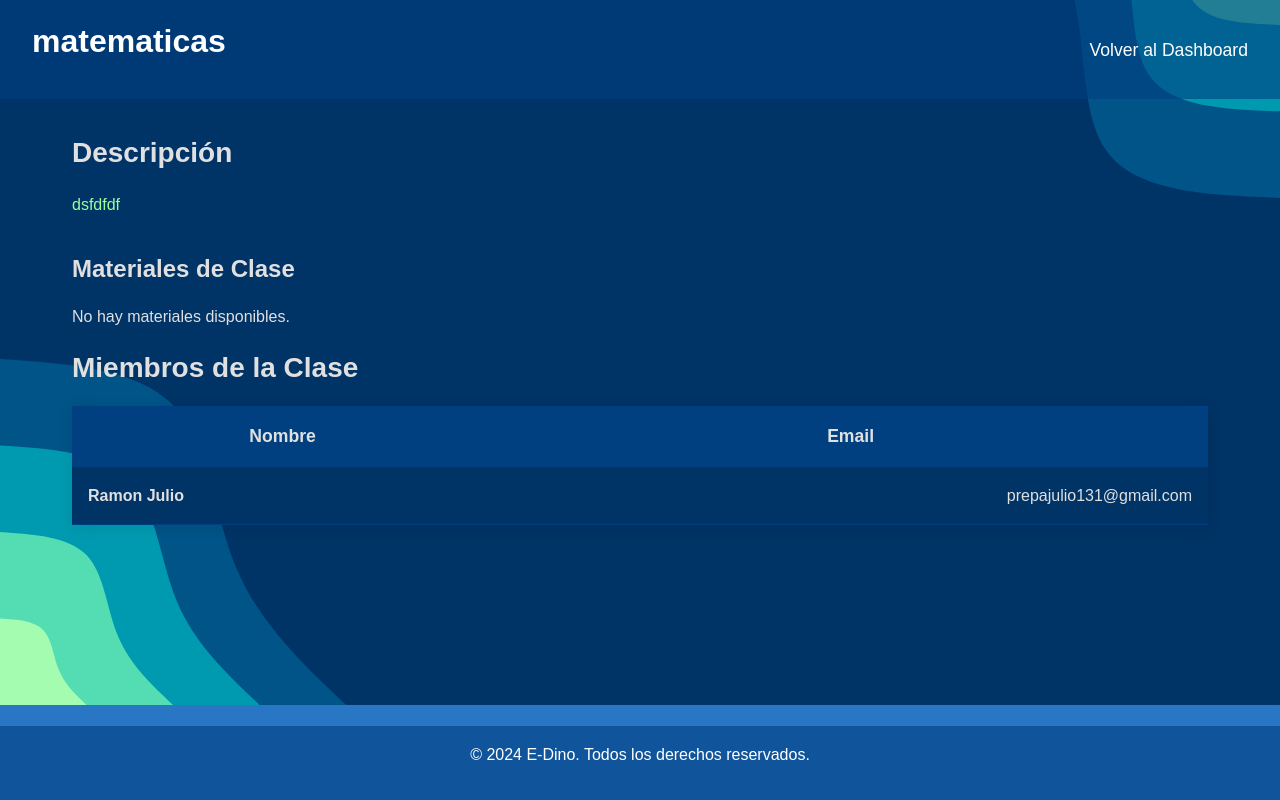
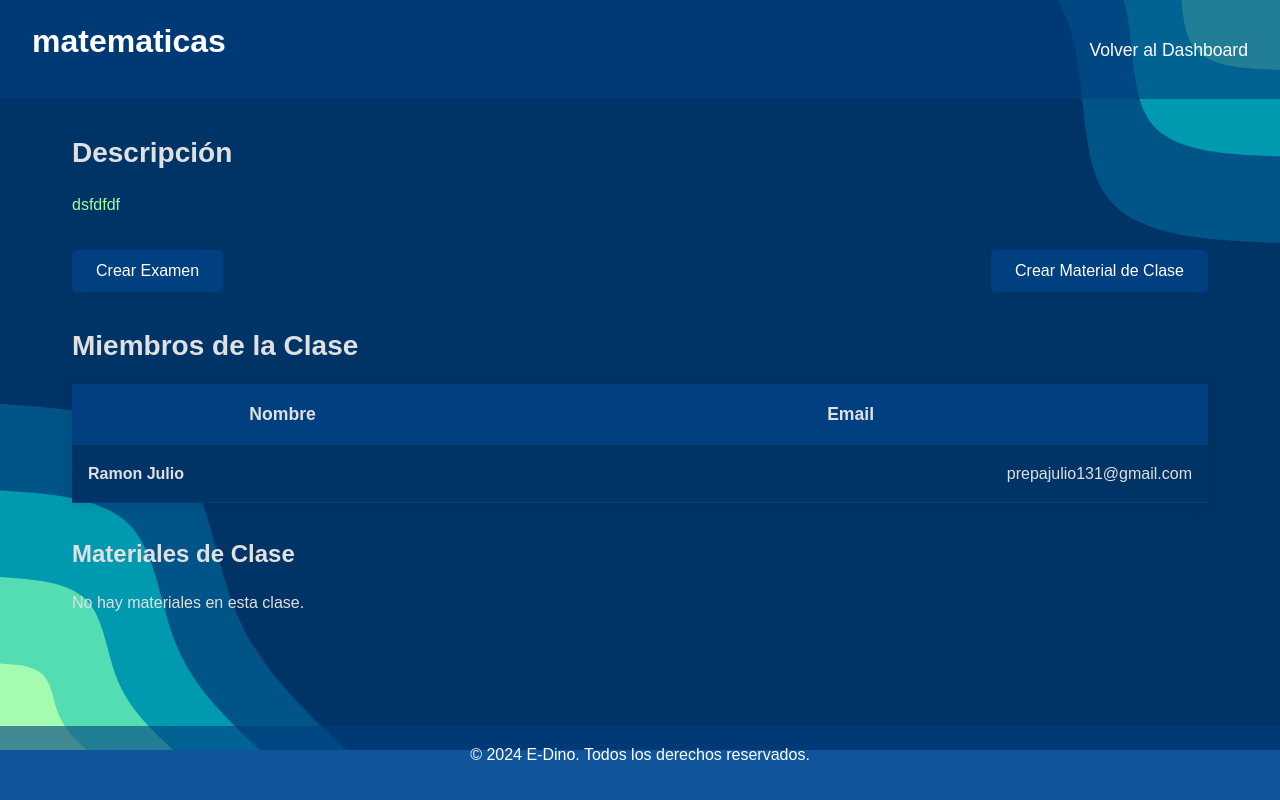
Before and after one commit to JulioDiaz131xd/E-dino-web, a PHP site: page /gestionar_clase.php?clase_id=33 in a window 1280 px wide. Run offline with PHP 8.4, Linux system fonts and the light colour scheme; the visitor is signed in with stand-in values (Sample User, id 1); data comes from the database, SQL or seed files in the repository; tables that the repository leaves empty hold one stand-in row (values such as "Sample post").

Commit message:
debugging functions

```diff
--- a/core/models/manage_classes.php
+++ b/core/models/manage_classes.php
@@ -30,36 +30,45 @@
         return $is_in_class;
     }
 
-    public function createExam($exam_name, $exam_description, $clase_id) {
-        $stmt = $this->conn->prepare("INSERT INTO examenes (nombre, descripcion, clase_id) VALUES (?, ?, ?)");
-        $stmt->bind_param("ssi", $exam_name, $exam_description, $clase_id);
+    public function createClassMaterial($material_title, $material_description, $clase_id) {
+        $stmt = $this->conn->prepare("INSERT INTO materiales_clase (titulo, descripcion, clase_id) VALUES (?, ?, ?)");
+        $stmt->bind_param("ssi", $material_title, $material_description, $clase_id);
         $result = $stmt->execute();
         $stmt->close();
         return $result;
     }
 
-    public function createClassMaterial($material_title, $material_description, $clase_id, $material_value, $due_date) {
-        $stmt = $this->conn->prepare("INSERT INTO materiales_clase (titulo, descripcion, clase_id, valor, fecha_limite) VALUES (?, ?, ?, ?, ?)");
-        $stmt->bind_param("ssiis", $material_title, $material_description, $clase_id, $material_value, $due_date);
-        $result = $stmt->execute();
+    public function getClassMaterials($clase_id) {
+        $stmt = $this->conn->prepare("SELECT id, titulo FROM materiales_clase WHERE clase_id = ?");
+        $stmt->bind_param("i", $clase_id);
+        $stmt->execute();
+        $result = $stmt->get_result();
+        $materiales = $result->fetch_all(MYSQLI_ASSOC);
         $stmt->close();
-        return $result;
+        return $materiales;
     }
 
-
     public function getClassMembers($clase_id) {
-        $stmt = $this->conn->prepare("
-            SELECT u.id, u.nombre, u.email
+        $stmt = $this->conn->prepare("SELECT u.id, u.nombre, u.email
             FROM usuarios u
             INNER JOIN clases_usuarios cu ON u.id = cu.usuario_id
-            WHERE cu.clase_id = ?
-        ");
+            WHERE cu.clase_id = ?");
         $stmt->bind_param("i", $clase_id);
         $stmt->execute();
         $result = $stmt->get_result();
         $miembros = $result->fetch_all(MYSQLI_ASSOC);
         $stmt->close();
         return $miembros;
+    }
+
+    public function getMaterialDetails($material_id) {
+        $stmt = $this->conn->prepare("SELECT titulo, descripcion, fecha_creacion FROM materiales_clase WHERE id = ?");
+        $stmt->bind_param("i", $material_id);
+        $stmt->execute();
+        $result = $stmt->get_result();
+        $material = $result->fetch_assoc();
+        $stmt->close();
+        return $material;
     }
 
     public function leaveClass($user_id, $clase_id) {
@@ -73,26 +82,6 @@
     public function closeConnection() {
         $this->conn->close();
     }
-    public function getClassMaterials($clase_id) {
-        $stmt = $this->conn->prepare("SELECT id, titulo FROM materiales_clase WHERE clase_id = ?");
-        $stmt->bind_param("i", $clase_id);
-        $stmt->execute();
-        $result = $stmt->get_result();
-        $materiales = $result->fetch_all(MYSQLI_ASSOC);
-        $stmt->close();
-        return $materiales;
-    }
-
-    public function getMaterialDetails($material_id) {
-        $stmt = $this->conn->prepare("SELECT titulo, descripcion, fecha_creacion FROM materiales_clase WHERE id = ?");
-        $stmt->bind_param("i", $material_id);
-        $stmt->execute();
-        $result = $stmt->get_result();
-        $material = $result->fetch_assoc();
-        $stmt->close();
-        return $material;
-    }
-
     public function deleteClassMaterial($material_id) {
         $stmt = $this->conn->prepare("DELETE FROM materiales_clase WHERE id = ?");
         $stmt->bind_param("i", $material_id);
--- a/public/gestionar_clase.php
+++ b/public/gestionar_clase.php
@@ -18,7 +18,6 @@
     header("Location: dashboard.php");
     exit();
 }
-
 $nombre_clase = $clase_detalles['nombre'];
 $descripcion_clase = $clase_detalles['descripcion'];
 
@@ -27,17 +26,24 @@
     exit();
 }
 
-// Obtener miembros de clase
 $miembros_clase = $user->getClassMembers($clase_id);
+$materiales_clase = $user->getClassMaterials($clase_id); // Método para obtener materiales
 
-// Obtener materiales de clase
-$materiales_clase = $user->getClassMaterials($clase_id);
+// Mensajes de éxito o error
+if (isset($_GET['mensaje'])) {
+    echo '<p style="color: green;">' . htmlspecialchars($_GET['mensaje']) . '</p>';
+}
+
+if (isset($_GET['error'])) {
+    echo '<p style="color: red;">' . htmlspecialchars($_GET['error']) . '</p>';
+}
 
 $user->closeConnection();
 ?>
 
 <!DOCTYPE html>
 <html lang="es">
+
 <head>
     <meta charset="UTF-8">
     <meta name="viewport" content="width=device-width, initial-scale=1.0">
@@ -47,6 +53,7 @@
     <link rel="icon" href="../assets/images/logo.ico">
     <link rel="stylesheet" href="https://fonts.googleapis.com/css2?family=Roboto:wght@400;700&display=swap">
 </head>
+
 <body>
     <header class="header">
         <h1><?php echo htmlspecialchars($nombre_clase); ?></h1>
@@ -63,20 +70,12 @@
             <p><?php echo htmlspecialchars($descripcion_clase); ?></p>
         </section>
 
-        <section class="class-materials">
-            <h2>Materiales de Clase</h2>
-            <?php if (count($materiales_clase) > 0): ?>
-                <ul>
-                    <?php foreach ($materiales_clase as $material): ?>
-                        <li>
-                            <button class="material-btn" onclick="window.location.href='ver_material.php?material_id=<?php echo $material['id']; ?>&clase_id=<?php echo $clase_id; ?>'">
-                                <?php echo htmlspecialchars($material['titulo']); ?>
-                            </button>
-                        </li>
-                    <?php endforeach; ?>
-                </ul>
-            <?php else: ?>
-                <p>No hay materiales disponibles.</p>
+        <section class="class-actions">
+            <?php if ($rol_id == 1): ?>
+                <button id="create-exam-btn" class="action-btn"
+                    onclick="window.location.href='customize_exam.php?clase_id=<?php echo $clase_id; ?>'">Crear Examen</button>
+                <button id="create-class-material-btn" class="action-btn"
+                    onclick="window.location.href='create-material.php?clase_id=<?php echo $clase_id; ?>'">Crear Material de Clase</button>
             <?php endif; ?>
         </section>
 
@@ -103,10 +102,30 @@
                 <p>No hay miembros en esta clase.</p>
             <?php endif; ?>
         </section>
+
+        <section class="class-materials">
+            <h2>Materiales de Clase</h2>
+            <?php if (count($materiales_clase) > 0): ?>
+                <?php foreach ($materiales_clase as $material): ?>
+                    <div class="material-item">
+                        <button class="material-btn"
+                            onclick="window.location.href='ver_material.php?material_id=<?php echo $material['id']; ?>'">
+                            <?php echo htmlspecialchars($material['titulo']); ?>
+                        </button>
+                        <a href="eliminar_material.php?material_id=<?php echo $material['id']; ?>" onclick="return confirm('¿Estás seguro de que deseas eliminar este material?');">Eliminar</a>
+                    </div>
+                <?php endforeach; ?>
+            <?php else: ?>
+                <p>No hay materiales en esta clase.</p>
+            <?php endif; ?>
+        </section>
     </main>
 
     <footer class="footer">
         <p>&copy; <?php echo date("Y"); ?> E-Dino. Todos los derechos reservados.</p>
     </footer>
+
+    <script src="../assets/js/gestionar_clase.js"></script>
 </body>
+
 </html>
--- a/public/ver_material.php
+++ b/public/ver_material.php
@@ -11,7 +11,6 @@
 
 $user = new User();
 
-// Obtener los detalles del material
 $material_detalles = $user->getMaterialDetails($material_id);
 if (!$material_detalles) {
     header("Location: gestionar_clase.php");
@@ -22,6 +21,7 @@
 $descripcion_material = $material_detalles['descripcion'];
 $fecha_creacion = $material_detalles['fecha_creacion'];
 
+// Cerrar la conexión a la base de datos
 $user->closeConnection();
 ?>
 
@@ -43,7 +43,9 @@
         <h1><?php echo htmlspecialchars($titulo_material); ?></h1>
         <nav>
             <ul>
-                <li><a href="gestionar_clase.php?clase_id=<?php echo $_GET['clase_id']; ?>">Volver a la Clase</a></li>
+                <li>
+                    <a href="gestionar_clase.php?clase_id=<?php echo isset($_GET['clase_id']) ? htmlspecialchars($_GET['clase_id']) : ''; ?>">Volver a la Clase</a>
+                </li>
             </ul>
         </nav>
     </header>
```
Also changed, not shown: public/create-material.php (+38 -14 lines), public/eliminar_material.php (+9 -6 lines), public/guardar_material.php (+11 -11 lines).
